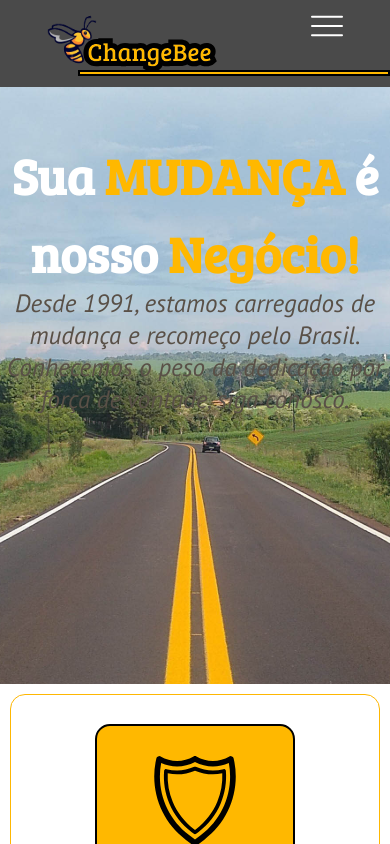
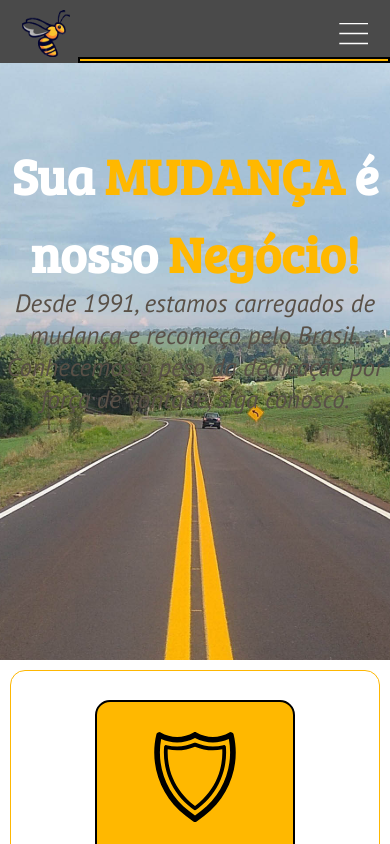
Before and after one commit to PauloBezz/ChangeBee, a React (Vite) app: page / in a window 390 px wide. Shown: the top 844 px of the page. Built offline with nearby package versions, Linux system fonts and the light colour scheme; a web font is replaced by a local one.

Commit message:
refactor: Header component

```diff
--- a/src/components/Header/index.jsx
+++ b/src/components/Header/index.jsx
@@ -1,27 +1,29 @@
 import styles from "./styles.module.css";
 import logo from "./../../assets/logo.svg";
+import logoSmall from "./assets/icon-page.svg"
 import { Truck, TruckBlack } from "./../../assets/Button";
 import { Link } from "react-router-dom";
 import { useState } from "react";
 import menu from '../../assets/menu.svg'
-
+import ContentSmall from "../Cards";
+import Sidebar from "../Sidebar";
 
 export function Header() {
   const [hovered, setHovered] = useState(false);
   const [visible, setVisible] = useState(false)
 
   const handleOpen = () => {
-    setVisible(visible);
+    setVisible(!visible);
   }
 
   return (
     <header className={styles.header}>
       <div className={styles.inline}>
-        <Link className={styles.logo} to={""} ><img src={logo} alt="logo" /></Link>
+        <Link className={styles.logo} target="self"><img src={logo} alt="Logo" /></Link>
+        <Link className={styles.logoSmall} target="self"><img src={logoSmall} alt="Logo Small" /></Link>
 
-        <div>
-          <img src={menu} alt="" />
-        </div>
+          <img src={menu} className={styles.btnMenu} alt="menu" title="Menu" onClick={handleOpen}/>
+
         {visible && (
           <Sidebar/>
         )}
--- a/src/components/Header/styles.module.css
+++ b/src/components/Header/styles.module.css
@@ -29,6 +29,10 @@
   display: flex;
   width: 177px;
   height: 60px;
+}
+
+.logoSmall {
+  display: none;
 }
 
 .nav {
@@ -64,6 +68,10 @@
   z-index: 2;
 }
 
+.btnMenu {
+  display: none;
+}
+
 .line {
   display: flex;
   background-color: #FFB800;
@@ -74,7 +82,25 @@
   margin-bottom: 11px;
 }
 
-@media screen and (max-width: 500px) {
+@media screen and (max-width: 550px) {
+
+  .logo {
+    display: none;
+  }
+
+  .logoSmall {
+    display: flex;
+  }
+
+  .btnMenu {
+    display: flex;
+  }
+
+  .inline{
+    justify-content: space-between;
+    padding: 0px 22px;
+  }
+
   .nav {
     display: none;
   }
@@ -82,4 +108,8 @@
   .button {
     display: none;
   }
+
+  .line{
+    margin-bottom:0px ;
+  }
 }
```
Also changed, not shown: src/assets/menu.svg, src/components/Header/assets/icon-page.svg (added).
